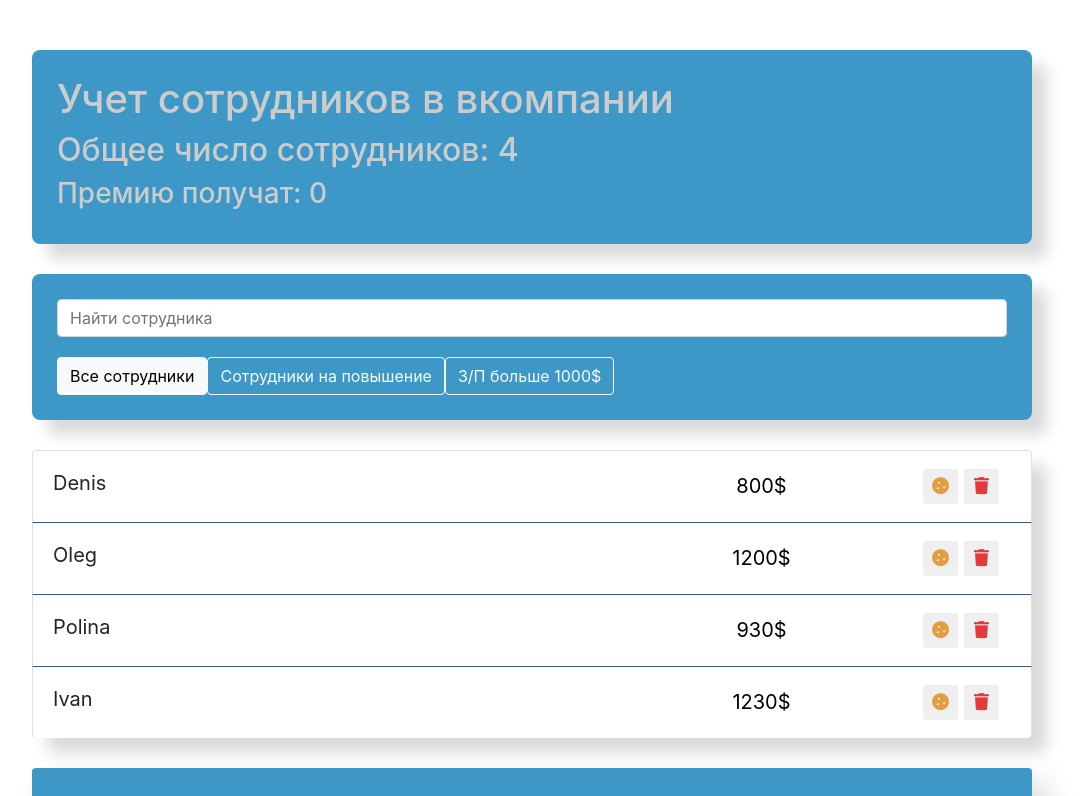
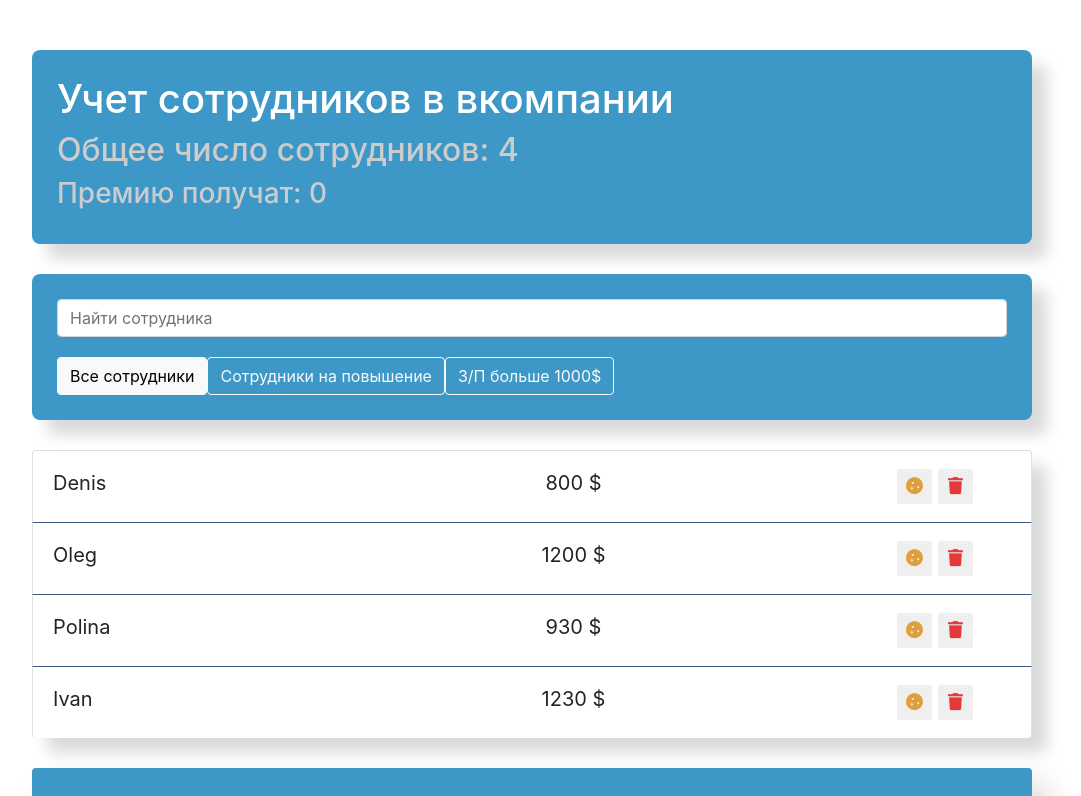
Before and after one commit to skillforce/smallProject, a React (Create React App) app: page / in a window 1280 px wide. Shown: the top 796 px of the page, without its empty margins (108-1189 px from the left). Built offline with nearby package versions, Linux system fonts and the light colour scheme.

Commit message:
salary change mode and finally refactor for deploy

```diff
--- a/package.json
+++ b/package.json
@@ -11,6 +11,7 @@
     "@types/node": "^12.0.0",
     "@types/react": "^17.0.0",
     "@types/react-dom": "^17.0.0",
+    "gh-pages": "^3.2.3",
     "react": "^17.0.2",
     "react-dom": "^17.0.2",
     "react-scripts": "4.0.3",
--- a/src/components/App/App.tsx
+++ b/src/components/App/App.tsx
@@ -9,7 +9,7 @@ import {EmployeesAddForm} from '../EmployeesAddForm/EmployeesAddForm';
 
 export type StateDataType = {
     name: string
-    salary: number
+    salary: string
     id: string
     isIncrease: boolean
     forRaising: boolean
@@ -29,10 +29,10 @@ class App extends React.Component<{}, { data: StateDataType[], searchText: strin
     constructor(props: {}) {
         super(props);
         this.state = {
-            data: [{id: this.id(), name: 'Denis', salary: 800, isIncrease: false, forRaising: false},
-                {id: this.id(), name: 'Oleg', salary: 1200, isIncrease: false, forRaising: false},
-                {id: this.id(), name: 'Polina', salary: 930, isIncrease: false, forRaising: false},
-                {id: this.id(), name: 'Ivan', salary: 1230, isIncrease: false, forRaising: false}
+            data: [{id: this.id(), name: 'Denis', salary: '800', isIncrease: false, forRaising: false},
+                {id: this.id(), name: 'Oleg', salary: '1200', isIncrease: false, forRaising: false},
+                {id: this.id(), name: 'Polina', salary: '930', isIncrease: false, forRaising: false},
+                {id: this.id(), name: 'Ivan', salary: '1230', isIncrease: false, forRaising: false}
             ],
             searchText: '',
             filter: 'none' as const
@@ -43,7 +43,7 @@ class App extends React.Component<{}, { data: StateDataType[], searchText: strin
     onDeleteEmployees = (EmployeesId: string) => {
         this.setState(({data}) => ({data: data.filter(t => t.id !== EmployeesId)}))
     }
-    onAddEmployees = (name: string, salary: number) => {
+    onAddEmployees = (name: string, salary: string) => {
         const newEmployers = {id: this.id(), name, salary, isIncrease: false, forRaising: false}
         this.setState(({data}) => ({data: [...data, newEmployers]}))
     }
@@ -64,7 +64,7 @@ class App extends React.Component<{}, { data: StateDataType[], searchText: strin
             case 'forIncrease':
                 return data.filter(t => t.isIncrease)
             case 'withBigSalary':
-                return data.filter(t => t.salary > 1000)
+                return data.filter(t => Number(t.salary) > 1000)
             default:
                 return data
         }
@@ -80,6 +80,11 @@ class App extends React.Component<{}, { data: StateDataType[], searchText: strin
     }
 
 
+    onSalaryChange=(newSalary:string,id:string)=>{
+        this.setState(({data})=>({data:data.map(t=>t.id===id?{...t,salary: newSalary}:t)}))
+
+    }
+
     render() {
 
         const {data, searchText, filter} = this.state
@@ -92,7 +97,8 @@ class App extends React.Component<{}, { data: StateDataType[], searchText: strin
 
 
         const tableView = afterFilter.length === 0 ? <div className={alertMsg}>No one user</div> :
-            <EmployeesList onSetPropHandler={this.onSetPropHandler}
+            <EmployeesList onSalaryChange={this.onSalaryChange}
+                           onSetPropHandler={this.onSetPropHandler}
                            onDeleteEmployees={this.onDeleteEmployees}
                            data={afterFilter}/>
 
--- a/src/components/AppFilter/AppFilter.tsx
+++ b/src/components/AppFilter/AppFilter.tsx
@@ -32,7 +32,7 @@ export class AppFilter extends React.Component<AppFilterPropsType> {
         return (
             <div className="btn-group">
                 <div className={btnGroupBlock}>
-                    {btnGroup.map(t => <button onClick={() => onSetFilter(t.BtnFilter)}
+                    {btnGroup.map((t,i) => <button key={i} onClick={() => onSetFilter(t.BtnFilter)}
                                                className={activeClassNameHandler(t.BtnFilter)} type={'button'}>
                         {t.label}
                     </button>)}
--- a/src/components/AppInfo/AppInfo.module.css
+++ b/src/components/AppInfo/AppInfo.module.css
@@ -5,3 +5,6 @@
     box-shadow: 15px 15px 15px rgba(0,0,0, .15);
     color:#cccccc;
 }
+.appInfo h1{
+    color:white;
+}
--- a/src/components/EmployeesAddForm/EmployeesAddForm.tsx
+++ b/src/components/EmployeesAddForm/EmployeesAddForm.tsx
@@ -7,7 +7,7 @@ type EmployeesAddFormStateType = {
 }
 
 type EmployeesFormPropsType = {
-    onAddEmployees: (name: string, salary: number) => void
+    onAddEmployees: (name: string, salary: string) => void
 }
 
 
@@ -32,7 +32,7 @@ export class EmployeesAddForm extends Component <EmployeesFormPropsType, Employe
     onAddNewEmployees = () => {
         const {onAddEmployees} = this.props
         const {inputNameValue, inputSalaryValue} = this.state
-        onAddEmployees(inputNameValue, Number(inputSalaryValue))
+        onAddEmployees(inputNameValue, inputSalaryValue)
         this.setState({inputNameValue: '', inputSalaryValue: ''})
     }
 
--- a/src/components/EmployeesList/EmployeesList.tsx
+++ b/src/components/EmployeesList/EmployeesList.tsx
@@ -10,16 +10,18 @@ const {appList} = s;
 export type EmployeesListPropsType = {
     data: StateDataType[]
     onDeleteEmployees: (EmployeesId: string) => void
-    onSetPropHandler: (id: string,prop:TogglePropType) => void
+    onSetPropHandler: (id: string, prop: TogglePropType) => void
+    onSalaryChange: (newSalary: string, id: string) => void
 
 }
 
 export const EmployeesList = (props: EmployeesListPropsType) => {
-    let {data, onDeleteEmployees, onSetPropHandler} = props;
+    let {data, onDeleteEmployees, onSetPropHandler, onSalaryChange} = props;
     return (
         <div className={appList}>
             <ul className="app-list list-group">
-                {data.map(t => <EmployeesListItem onSetPropHandler={onSetPropHandler}
+                {data.map(t => <EmployeesListItem onSalaryChange={onSalaryChange}
+                                                  onSetPropHandler={onSetPropHandler}
                                                   onDeleteEmployees={onDeleteEmployees}
                                                   key={t.id} {...t}/>)}
             </ul>
--- a/src/components/EmployeesListItem/EmployeesListItem.tsx
+++ b/src/components/EmployeesListItem/EmployeesListItem.tsx
@@ -1,22 +1,40 @@
-import React, {Component, SyntheticEvent} from 'react';
+import React, {ChangeEvent, Component} from 'react';
 import './EmployeesListItem.css';
 import {TogglePropType} from '../App/App';
 
 
 export type EmployeesListItemPropsType = {
     name: string
-    salary: number
+    salary: string
     id: string
     isIncrease: boolean
     forRaising: boolean
     onDeleteEmployees: (EmployeesId: string) => void
     onSetPropHandler: (id: string, prop: TogglePropType) => void
+    onSalaryChange: (newSalary: string, id: string) => void
+}
+export type EmployeesListItemStateType = {
+    editMode: boolean
 }
 
 
-export class EmployeesListItem extends Component<EmployeesListItemPropsType> {
+export class EmployeesListItem extends Component<EmployeesListItemPropsType, EmployeesListItemStateType> {
+
+    constructor(props: EmployeesListItemPropsType) {
+        super(props);
+        this.state = {
+            editMode: false
+        }
+
+    }
+
+    onSetEditMode = () => {
+        this.setState(({editMode}) => ({editMode: !editMode}))
+    }
+
 
     render() {
+        const {editMode} = this.state
         const {
             isIncrease,
             forRaising,
@@ -24,27 +42,38 @@ export class EmployeesListItem extends Component<EmployeesListItemPropsType> {
             id,
             name,
             salary,
-            onDeleteEmployees
+            onDeleteEmployees,
+            onSalaryChange
         } = this.props;
 
         const OnClickToggleHandler = (prop: TogglePropType, id: string) => {
             onSetPropHandler(id, prop)
         }
+        const onChangeSalaryHandler = (e: ChangeEvent<HTMLInputElement>) => {
+            onSalaryChange(e.currentTarget.value, id)
+        }
 
 
         const liClassName = `list-group-item d-flex justify-content-between ${isIncrease ? 'increase' : ''} ${forRaising ? 'like' : ''}`
 
+        const salaryIsEdit = editMode ?
+            <input tabIndex={0} autoFocus={true} onBlur={this.onSetEditMode} type="number"
+                   className="list-group-item-input" value={salary} onChange={onChangeSalaryHandler}/>
+            :
+            <span onDoubleClick={this.onSetEditMode} className="d-flex justify-content-center"
+                  style={{minWidth: '300px'}}>{salary + ' ' + '$'}</span>
+
+
         return (
             <li className={liClassName}>
-                <span onClick={(e) => {
-                    OnClickToggleHandler('isIncrease', id)
-                }} className="list-group-item-label">{name}</span>
-                <input type="text" className="list-group-item-input" defaultValue={salary + '$'}/>
+                <span onClick={() => OnClickToggleHandler('isIncrease', id)} className="list-group-item-label"
+                      style={{minWidth: '200px'}}>{name}</span>
+                {salaryIsEdit}
                 <div className="d-flex justify-content-center align-items-center">
-                    <button onClick={(e) => {
+                    <button onClick={() => {
                         OnClickToggleHandler('forRaising', id)
                     }} type="button"
-                            className="btn-cookie btn-sm " >
+                            className="btn-cookie btn-sm ">
                         <i className="fas fa-cookie">
 
                         </i>
```
Also changed, not shown: 1 other file (tests, documents, lock files or other folders).
